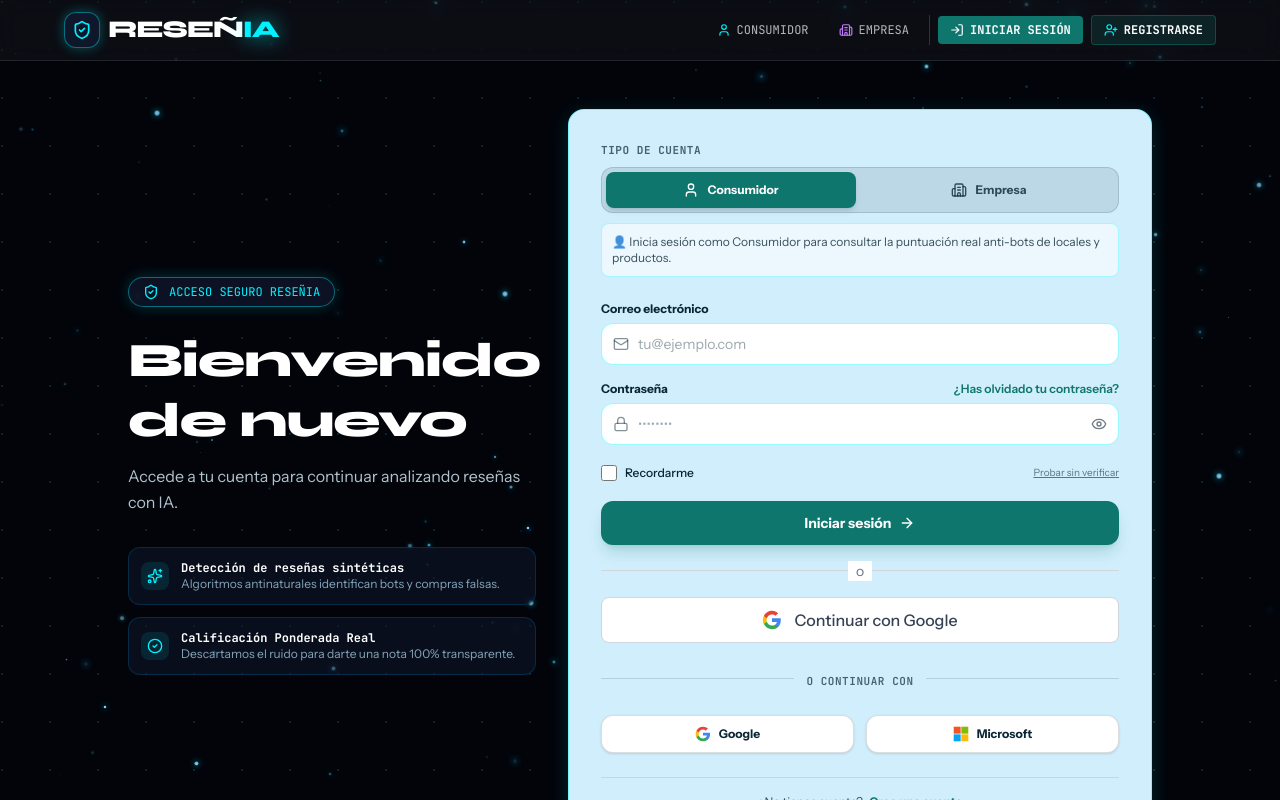
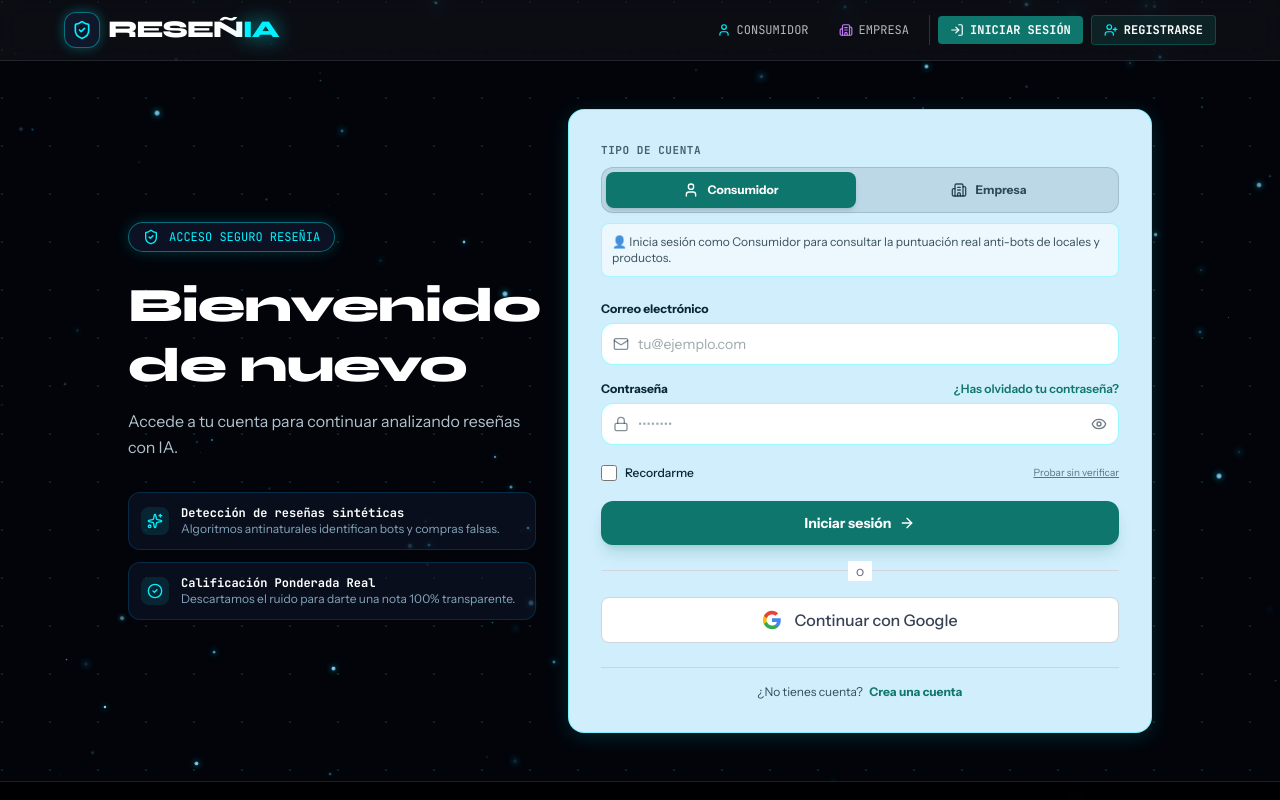
Before and after one commit to oscarviader-prog/Rese-IA, a React (Vite) app: page / in a window 1280 px wide. Both pictures are taken after a click on the button "EMPRESA". Shown: the top 800 px of the page. Built offline with nearby package versions, Linux system fonts and the light colour scheme; a web font is replaced by a local one; what @react-pdf/renderer would draw is missing.

Commit message:
feat: login/registro con Google OAuth y limpieza de botones sociales antiguos

```diff
--- a/src/components/LoginPage.tsx
+++ b/src/components/LoginPage.tsx
@@ -24,7 +24,7 @@
 }
 
 export const LoginPage: React.FC<LoginPageProps> = ({ onNavigate, initialRole = 'consumer' }) => {
-  const { login, autoConfirmAndLogin, loginWithOAuth } = useAuth();
+  const { login, autoConfirmAndLogin } = useAuth();
 
   const [activeRole, setActiveRole] = useState<UserRole>(initialRole);
   const [email, setEmail] = useState('');
@@ -33,7 +33,6 @@
   const [rememberMe, setRememberMe] = useState(false);
 
   const [loading, setLoading] = useState(false);
-  const [oauthLoading, setOauthLoading] = useState<'google' | 'microsoft' | null>(null);
   const [errorMessage, setErrorMessage] = useState<string | null>(null);
   const [emailTouch, setEmailTouch] = useState(false);
 
@@ -81,19 +80,6 @@
     await autoConfirmAndLogin(email, activeRole);
     setLoading(false);
     onNavigate(activeRole === 'business' ? 'business' : 'consumer');
-  };
-
-  const handleOAuth = async (provider: 'google' | 'microsoft') => {
-    setOauthLoading(provider);
-    setErrorMessage(null);
-    try {
-      await loginWithOAuth(provider);
-      onNavigate(activeRole === 'business' ? 'business' : 'consumer');
-    } catch {
-      setErrorMessage(`No se pudo conectar con ${provider}. Por favor, inténtalo de nuevo.`);
-    } finally {
-      setOauthLoading(null);
-    }
   };
 
   const handleGoogleSignIn = async () => {
@@ -369,69 +355,6 @@
               Continuar con Google
             </button>
 
-            {/* Separador */}
-            <div className="relative my-6 text-center">
-              <div className="absolute inset-0 flex items-center">
-                <div className="w-full border-t border-[#0a2533]/15"></div>
-              </div>
-              <span className="relative px-3 bg-[#d1eefc] text-[11px] font-mono-code text-[#0a2533]/70 font-semibold uppercase tracking-wider">
-                O continuar con
-              </span>
-            </div>
-
-            {/* Botones OAuth */}
-            <div className="grid grid-cols-2 gap-3">
-              <button
-                type="button"
-                onClick={() => handleOAuth('google')}
-                disabled={oauthLoading !== null}
-                className="flex items-center justify-center gap-2 py-2.5 px-3 bg-white hover:bg-slate-50 text-[#0a2533] text-xs font-bold rounded-xl border border-[#0a2533]/15 transition-all shadow-sm hover:shadow"
-              >
-                {oauthLoading === 'google' ? (
-                  <Loader2 className="w-4 h-4 animate-spin text-[#0F766E]" />
-                ) : (
-                  <svg className="w-4 h-4" viewBox="0 0 24 24">
-                    <path
-                      fill="#4285F4"
-                      d="M22.56 12.25c0-.78-.07-1.53-.2-2.25H12v4.26h5.92c-.26 1.37-1.04 2.53-2.21 3.31v2.77h3.57c2.08-1.92 3.28-4.74 3.28-8.09z"
-                    />
-                    <path
-                      fill="#34A853"
-                      d="M12 23c2.97 0 5.46-.98 7.28-2.66l-3.57-2.77c-.98.66-2.23 1.06-3.71 1.06-2.86 0-5.29-1.93-6.16-4.53H2.18v2.84C3.99 20.53 7.7 23 12 23z"
-                    />
-                    <path
-                      fill="#FBBC05"
-                      d="M5.84 14.09c-.22-.66-.35-1.36-.35-2.09s.13-1.43.35-2.09V7.06H2.18C1.43 8.55 1 10.22 1 12s.43 3.45 1.18 4.94l2.85-2.22.81-.63z"
-                    />
-                    <path
-                      fill="#EA4335"
-                      d="M12 5.38c1.62 0 3.06.56 4.21 1.64l3.15-3.15C17.45 2.09 14.97 1 12 1 7.7 1 3.99 3.47 2.18 7.06l3.66 2.84c.87-2.6 3.3-4.52 6.16-4.52z"
-                    />
-                  </svg>
-                )}
-                <span>Google</span>
-              </button>
-
-              <button
-                type="button"
-                onClick={() => handleOAuth('microsoft')}
-                disabled={oauthLoading !== null}
-                className="flex items-center justify-center gap-2 py-2.5 px-3 bg-white hover:bg-slate-50 text-[#0a2533] text-xs font-bold rounded-xl border border-[#0a2533]/15 transition-all shadow-sm hover:shadow"
-              >
-                {oauthLoading === 'microsoft' ? (
-                  <Loader2 className="w-4 h-4 animate-spin text-[#0F766E]" />
-                ) : (
-                  <svg className="w-4 h-4" viewBox="0 0 23 23">
-                    <path fill="#f35325" d="M1 1h10v10H1z" />
-                    <path fill="#81bc06" d="M12 1h10v10H12z" />
-                    <path fill="#05a6f0" d="M1 12h10v10H1z" />
-                    <path fill="#ffba08" d="M12 12h10v10H12z" />
-                  </svg>
-                )}
-                <span>Microsoft</span>
-              </button>
-            </div>
-
             {/* Footer Prompt */}
             <div className="mt-6 pt-4 border-t border-[#0a2533]/10 text-center">
               <p className="text-xs text-[#0a2533]/80">
```
